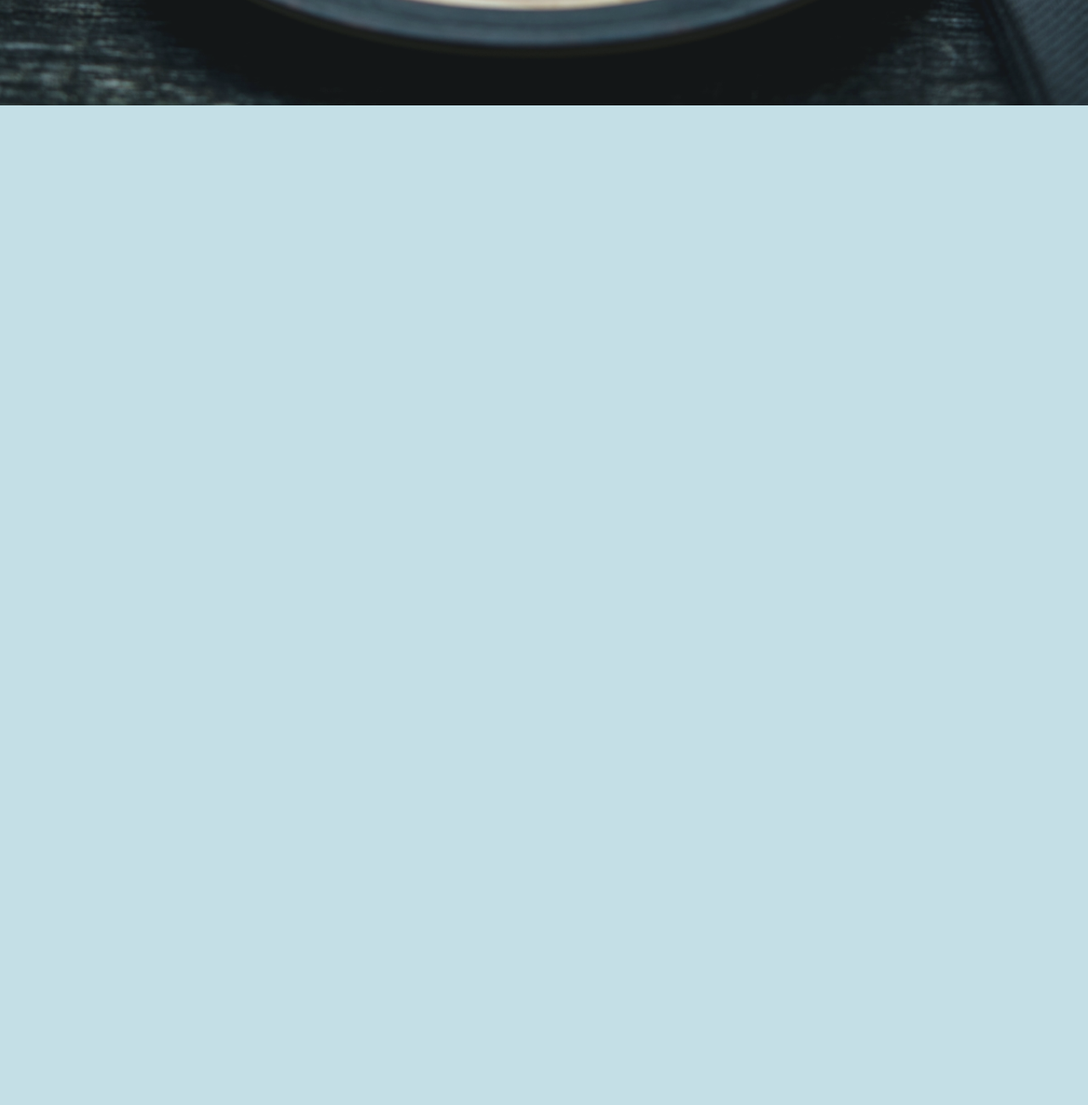
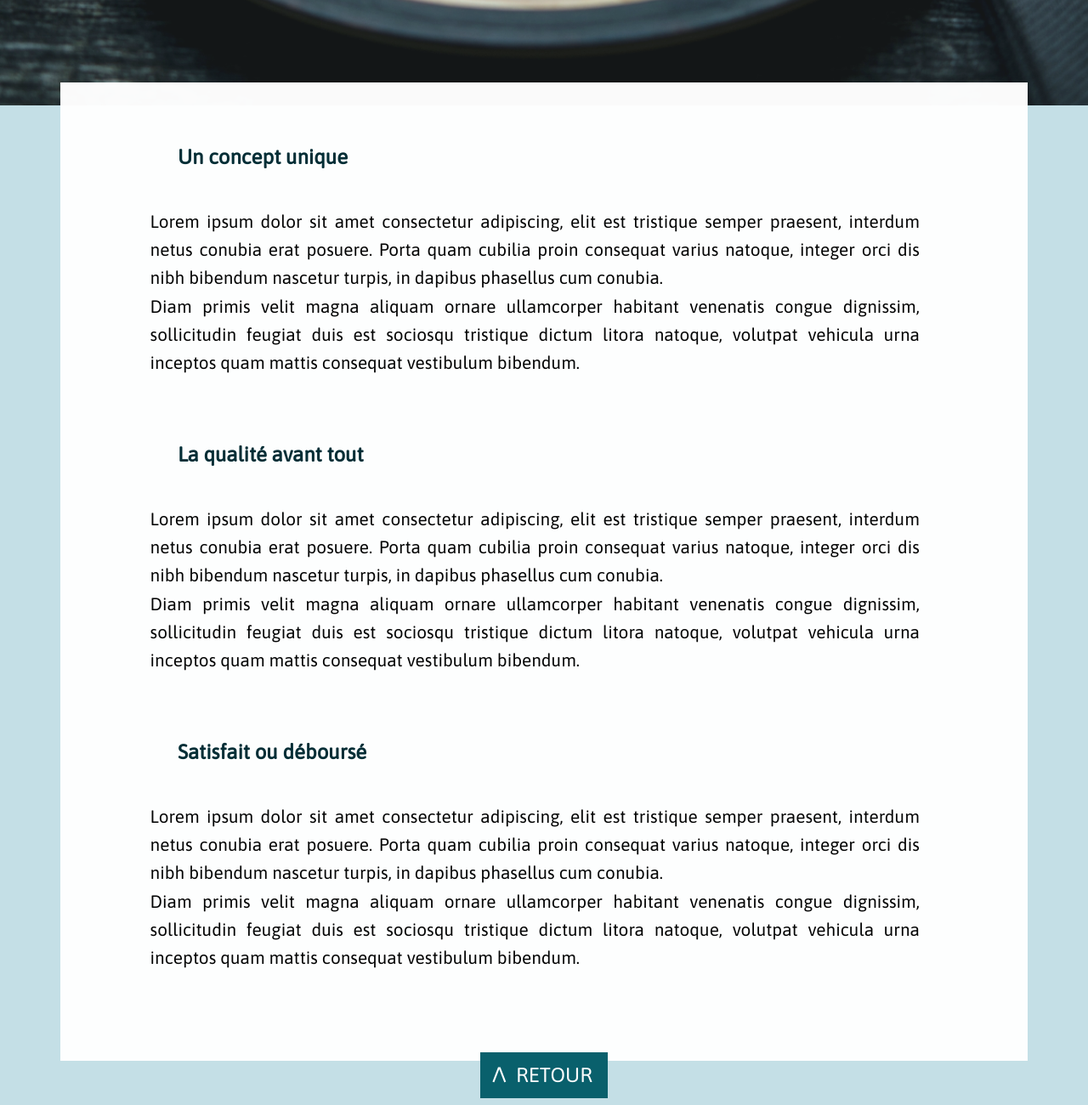
Before and after one commit to Dorgenark/projet-restaurant, a plain HTML site: page index.html in a window 1280 px wide. Shown: the part 737-2037 px from the top of the page at 85% size. Before the commit the page ends 861 px from the top, so only its background shows below. Drawn offline with Linux system fonts and the light colour scheme.

Commit message:
page accueil terminée

```diff
--- /dev/null
+++ b/assets/css/scrollfix.css
@@ -0,0 +1,3 @@
+body {
+	overflow-x: hidden;
+}
--- a/assets/scss/style.scss
+++ b/assets/scss/style.scss
@@ -5,6 +5,7 @@ body {
 
 .navbar-container {
 	position: absolute;
+	z-index: 10;
 	top: 0;
 	left: 0;
 	height: 82px;
@@ -54,9 +55,8 @@ body {
 }
 
 .img-header {
-	position: absolute;
 	z-index: -1;
-	width: 100%;
+	width: 100vw;
 	margin-left: -8px;
 	opacity: 0.9;
 }
@@ -74,9 +74,66 @@ body {
 }
 
 
+.texte {
+	margin-top: -30px;
+	padding: 30px;
+	padding-top: 50px;
+	margin-right: 5%;
+	margin-left: 5%;
+	background-color: white;
+	opacity: 0.98;
+	h3, p {
+		padding-right: 9%;
+		text-align: justify;
+	}
+	h3 {
+		color: #002B33;
+		font-size: 150%;
+		padding-left: 10%;
+		padding-bottom: 2%;
+	}
+	p {
+		font-size: 130%;
+		padding-left: 7%;
+		padding-bottom: 5%;
+		line-height: 1.6;
+	}
+	br {
+		margin-bottom: 10px;
+	}
+}
 
 
-/* Media queries : */
+.totop {
+	margin: 0 auto;
+	display: table;
+	text-align: center;
+	text-transform: uppercase;
+	font-size: 150%;
+	padding: 13px;
+	margin-top: -10px;
+	background-color: #075F6B;
+	opacity: 0.99;
+	a {
+		padding-right: 5px;
+		color: white;
+		text-decoration: none;
+	}
+	b {
+		padding-right: 5px;
+		font-weight: lighter;
+
+	}
+}
+
+.totop:hover {
+	background-color: #06545E;
+}
+
+
+/*
+	Media queries :
+*/
 
 /* Min-width */
 @media screen and (min-width: 920px){
@@ -118,6 +175,14 @@ body {
 
 	.titre-header {
 		top: 160px;
+	}
+
+	.texte {
+		margin-top: -20px;
+		padding: 25px;
+		h3 {
+			padding-left: 13%;
+		}
 	}
 }
 
@@ -172,6 +237,18 @@ body {
 	.titre-header {
 		top: 180px;
 	}
+
+	.texte {
+		margin-top: -15px;
+		padding: 15px;
+		h3, p {
+			padding-right: 9%;
+			text-align: left;
+		}
+		h3 {
+			padding-left: 10%;
+		}
+	}
 }
 
 
--- a/index.html
+++ b/index.html
@@ -5,11 +5,12 @@
 		<meta charset="utf-8">
 		<meta name="viewport" content="width=device-width, initial-scale=1">
 		<link href="https://fonts.googleapis.com/css?family=Asap" rel="stylesheet">
+		<link href="assets/css/scrollfix.css" type="text/css" rel="stylesheet">
 		<link href="assets/css/style.css" type="text/css" rel="stylesheet">
 	</head>
 <body>
 
-	<nav class="navbar-container">
+	<nav name="top" class="navbar-container">
 		<div class="navbar">
 
 			<div class="navbar-name">
@@ -34,6 +35,19 @@
 		<h2 class="titre-header">Mangez moins,<br>Payez plus.</h2>
 	</header>
 
+	<div class="texte">
+		<h3>Un concept unique</h3>
+		<p>Lorem ipsum dolor sit amet consectetur adipiscing, elit est tristique semper praesent, interdum netus conubia erat posuere. Porta quam cubilia proin consequat varius natoque, integer orci dis nibh bibendum nascetur turpis, in dapibus phasellus cum conubia.<br> Diam primis velit magna aliquam ornare ullamcorper habitant venenatis congue dignissim, sollicitudin feugiat duis est sociosqu tristique dictum litora natoque, volutpat vehicula urna inceptos quam mattis consequat vestibulum bibendum.</p>
+		<h3>La qualité avant tout</h3>
+		<p>Lorem ipsum dolor sit amet consectetur adipiscing, elit est tristique semper praesent, interdum netus conubia erat posuere. Porta quam cubilia proin consequat varius natoque, integer orci dis nibh bibendum nascetur turpis, in dapibus phasellus cum conubia.<br> Diam primis velit magna aliquam ornare ullamcorper habitant venenatis congue dignissim, sollicitudin feugiat duis est sociosqu tristique dictum litora natoque, volutpat vehicula urna inceptos quam mattis consequat vestibulum bibendum.</p>
+		<h3>Satisfait ou déboursé</h3>
+		<p>Lorem ipsum dolor sit amet consectetur adipiscing, elit est tristique semper praesent, interdum netus conubia erat posuere. Porta quam cubilia proin consequat varius natoque, integer orci dis nibh bibendum nascetur turpis, in dapibus phasellus cum conubia.<br> Diam primis velit magna aliquam ornare ullamcorper habitant venenatis congue dignissim, sollicitudin feugiat duis est sociosqu tristique dictum litora natoque, volutpat vehicula urna inceptos quam mattis consequat vestibulum bibendum.</p>
+	</div>
+
+	<div class="totop">
+		<a href="#top"><b>𐌡</b> Retour</a>
+	</div>
+
 
 	<!-- (script JS si besoin)
 	<script src="assets/js/jquery-3.2.1.min.js"></script>
```
Also changed, not shown: assets/css/style.css, 1 other file.
